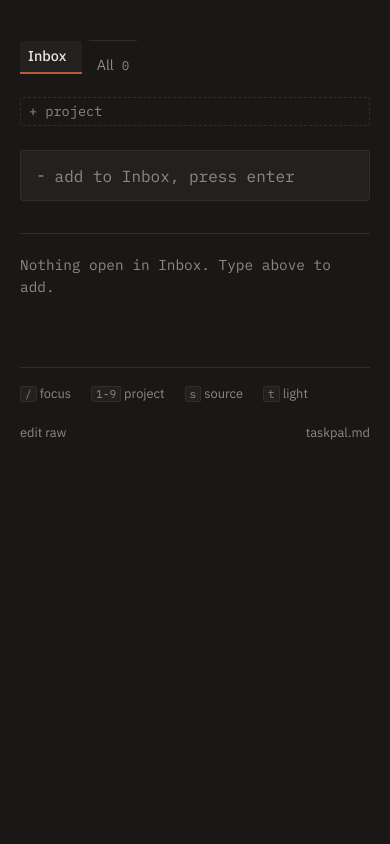
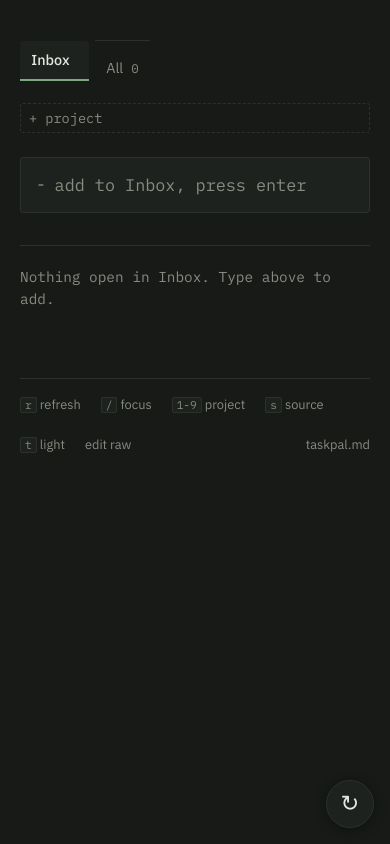
Before and after one commit to blakdav/taskpal, a Flask app: page / in a window 390 px wide. Run offline with Flask 3, Linux system fonts and the light colour scheme.

Commit message:
Update index.html

```diff
--- a/templates/index.html
+++ b/templates/index.html
@@ -2,7 +2,10 @@
 <html lang="en">
 <head>
 <meta charset="utf-8">
-<meta name="viewport" content="width=device-width, initial-scale=1">
+<meta name="viewport" content="width=device-width, initial-scale=1, viewport-fit=cover">
+<meta name="apple-mobile-web-app-capable" content="yes">
+<meta name="apple-mobile-web-app-title" content="taskpal">
+<meta name="apple-mobile-web-app-status-bar-style" content="black-translucent">
 <title>taskpal</title>
 <script>
   try {
@@ -18,24 +21,24 @@
 <style>
   /* Dark is the default. Light is opt-in via [data-theme="light"]. */
   :root {
-    --paper:   #1A1817;
-    --surface: #232120;
-    --ink:     #E8E4E0;
-    --muted:   #8E8884;
-    --accent:  #B85C38;
-    --on-accent: #1A120E;
-    --rule:    #302D2B;
+    --paper:   #171A17;
+    --surface: #1E221E;
+    --ink:     #E4E6DF;
+    --muted:   #878C81;
+    --accent:  #7DA882;
+    --on-accent: #14170F;
+    --rule:    #2C312C;
     --sans: "IBM Plex Sans", ui-sans-serif, system-ui, sans-serif;
     --mono: "IBM Plex Mono", ui-monospace, "SF Mono", Menlo, monospace;
   }
   :root[data-theme="light"] {
-    --paper:   #F2F0ED;
-    --surface: #FBFAF8;
-    --ink:     #1C1917;
-    --muted:   #78726D;
-    --accent:  #8A3A1E;
-    --on-accent: #FBFAF8;
-    --rule:    #E1DDD8;
+    --paper:   #F0F1EC;
+    --surface: #FAFAF8;
+    --ink:     #191C18;
+    --muted:   #757A70;
+    --accent:  #3D5A45;
+    --on-accent: #FAFAF8;
+    --rule:    #DFE0D8;
   }
 
   * { box-sizing: border-box; }
@@ -346,6 +349,17 @@
     nav .rail::-webkit-scrollbar { display: none; }
     nav .row { flex: none; }
     .ord, .ord-gap { display: none; }
+
+    /* Fingers need more room than a cursor does. */
+    ul.tasks li { padding: 0.7rem 0; gap: 0.85rem; }
+    .box { width: 1.4rem; height: 1.4rem; font-size: 0.95rem; margin-top: 0; }
+    .label { font-size: 1rem; }
+    .kill { padding: 0 0.5rem; font-size: 1.15rem; }
+    select.mover { font-size: 0.85rem; padding: 0.25rem; }
+    .capture input { padding: 1rem 1rem 1rem 2.1rem; font-size: 1.05rem; }
+    .act { padding: 0.4rem 0.9rem; font-size: 0.8rem; }
+    nav a { padding: 0.5rem 0.7rem; }
+    main { padding-bottom: 4rem; }
     nav a {
       flex: none;
       border-left: 0;
@@ -357,6 +371,37 @@
     #newproj { margin-top: 0.5rem; }
     select.mover { opacity: 1; }
     .kill { color: var(--muted); }
+  }
+
+  /* Floating refresh, touch only. Standalone web apps have no pull-to-refresh
+     and no address bar, so without this there's no way to re-check whether a
+     dictated task landed. */
+  .fab { display: none; }
+
+  body.working { cursor: progress; }
+  body.working .shell { opacity: 0.6; transition: opacity 90ms ease; }
+
+  @media (max-width: 40rem) {
+    .fab {
+      display: flex;
+      align-items: center;
+      justify-content: center;
+      position: fixed;
+      right: 1rem;
+      bottom: calc(1rem + env(safe-area-inset-bottom));
+      width: 3rem;
+      height: 3rem;
+      border-radius: 50%;
+      border: 1px solid var(--rule);
+      background: var(--surface);
+      color: var(--ink);
+      font-size: 1.4rem;
+      line-height: 1;
+      cursor: pointer;
+      box-shadow: 0 2px 12px rgba(0,0,0,0.35);
+      z-index: 10;
+    }
+    .fab:active { background: var(--rule); }
   }
 
   @media (prefers-reduced-motion: reduce) { * { transition: none !important; } }
@@ -438,7 +483,7 @@
         <form method="post" action="{{ url_for('move', task_id=t.id) }}">
           <input type="hidden" name="return_to" value="{{ '@' if archive else (active or '*') }}">
           <select class="mover" name="project" aria-label="Move {{ t.text }}"
-                  onchange="this.form.submit()">
+                  onchange="this.form.requestSubmit()">
             <option value="" selected>&rarr;</option>
             {% for p in projects if p.name != t.project %}
             <option value="{{ p.name }}">{{ p.name }}</option>
@@ -488,6 +533,7 @@
 {% endfor %}</pre>
 
     <footer>
+      <button type="button" class="refresh"><kbd>r</kbd> refresh</button>
       <span><kbd>/</kbd> focus</span>
       <span><kbd>1-9</kbd> project</span>
       <button type="button" id="src-toggle"><kbd>s</kbd> source</button>
@@ -497,56 +543,157 @@
     </footer>
   </main>
 
+  <button type="button" class="refresh fab" aria-label="Refresh">&#8635;</button>
 </div>
 
 <script>
-  const input = document.getElementById('add');
-  const root  = document.documentElement;
-  const name  = document.getElementById('theme-name');
-  const meta  = document.getElementById('tc');
+  const root   = document.documentElement;
   const COLORS = { dark: '#171A17', light: '#F0F1EC' };
+
+  const shell   = () => document.querySelector('.shell');
+  const capture = () => document.getElementById('add');
 
   function paintLabel() {
     const isLight = root.dataset.theme === 'light';
-    name.textContent = isLight ? 'dark' : 'light';
-    meta.setAttribute('content', isLight ? COLORS.light : COLORS.dark);
+    const label = document.getElementById('theme-name');
+    if (label) label.textContent = isLight ? 'dark' : 'light';
+    const meta = document.getElementById('tc');
+    if (meta) meta.setAttribute('content', isLight ? COLORS.light : COLORS.dark);
   }
+
   function toggleTheme() {
     const isLight = root.dataset.theme === 'light';
     if (isLight) { delete root.dataset.theme; } else { root.dataset.theme = 'light'; }
     try { localStorage.setItem('taskpal-theme', isLight ? 'dark' : 'light'); } catch (e) {}
     paintLabel();
   }
-  paintLabel();
 
-  document.getElementById('theme-toggle').addEventListener('click', toggleTheme);
-  document.getElementById('src-toggle').addEventListener('click', () => {
-    document.body.classList.toggle('show-source');
+  // --- in-place updates -------------------------------------------------
+  // Checking a box used to reload the page, which threw you back to the top
+  // of a long list. Instead we post in the background and swap the markup,
+  // holding scroll position where it was.
+  let busy = false;
+  let known = null;
+
+  async function swap(url, opts = {}, keepScroll = true) {
+    if (busy) return;
+    busy = true;
+    document.body.classList.add('working');
+    const y = window.scrollY;
+    try {
+      const res  = await fetch(url, { ...opts, headers: { 'X-Taskpal': '1' } });
+      const doc  = new DOMParser().parseFromString(await res.text(), 'text/html');
+      const next = doc.querySelector('.shell');
+      if (!next) { location.reload(); return; }
+
+      shell().replaceWith(next);
+      if (res.url && res.url !== location.href) {
+        history.replaceState(null, '', res.url);
+      }
+      paintLabel();
+      if (keepScroll) window.scrollTo(0, y);
+      fetch('/state', { cache: 'no-store' })
+        .then(r => r.json()).then(d => { known = d.mtime; })
+        .catch(() => {});
+    } catch (e) {
+      location.reload();
+    } finally {
+      busy = false;
+      document.body.classList.remove('working');
+    }
+  }
+
+  const refresh = () => swap(location.href);
+
+  // Delegated, so it survives every swap without rebinding.
+  document.addEventListener('submit', (e) => {
+    const form = e.target;
+    if (!form.matches('form')) return;
+    e.preventDefault();
+
+    const adding = form.classList.contains('capture');
+    swap(form.action, { method: 'POST', body: new FormData(form) })
+      .then(() => { if (adding) capture()?.focus(); });
   });
 
-  const links = Array.from(document.querySelectorAll('nav .rail .row > a'));
+  document.addEventListener('click', (e) => {
+    const t = e.target.closest('#theme-toggle, #src-toggle, .refresh');
+    if (!t) return;
+    if (t.id === 'theme-toggle') toggleTheme();
+    else if (t.id === 'src-toggle') document.body.classList.toggle('show-source');
+    else refresh();
+  });
 
   document.addEventListener('keydown', (e) => {
     if (e.target.matches('input, textarea, select')) return;
     if (e.metaKey || e.ctrlKey || e.altKey) return;
 
-    if (e.key === '/') { e.preventDefault(); input.focus(); }
+    if (e.key === '/') { e.preventDefault(); capture()?.focus(); }
     if (e.key === 's') { document.body.classList.toggle('show-source'); }
     if (e.key === 't') { toggleTheme(); }
+    if (e.key === 'r') { e.preventDefault(); refresh(); }
 
-    // 1 = All, 2..9 = the projects in sidebar order
     if (/^[1-9]$/.test(e.key)) {
+      const links = document.querySelectorAll('nav .rail .row > a');
       const target = links[Number(e.key) - 1];
       if (target) { e.preventDefault(); window.location = target.href; }
     }
   });
 
-  // Coming back to a tab that's been sitting open? Get fresh state.
-  let hidden = false;
+  // Standalone web apps don't reload when you come back to them, so a
+  // dictated task added from the Action Button would otherwise never appear.
+  // iOS fires these inconsistently -- a suspended standalone app is often
+  // restored from a snapshot with no visibilitychange at all. So listen for
+  // three different "you're back" signals and debounce them into one refresh.
+  let lastWake = 0;
+
+  function resumed() {
+    const now = Date.now();
+    if (now - lastWake < 1200) return;   // the events overlap; fire once
+    lastWake = now;
+    wake();
+    refresh();
+  }
+
   document.addEventListener('visibilitychange', () => {
-    if (document.hidden) { hidden = true; }
-    else if (hidden) { window.location.reload(); }
+    if (document.hidden) sleep();
+    else resumed();
   });
+
+  // bfcache restore -- the usual path back into a standalone web app
+  window.addEventListener('pageshow', (e) => { if (e.persisted) resumed(); });
+
+  // last resort, and the one that actually fires on older iOS
+  window.addEventListener('focus', resumed);
+
+  // --- poll for changes made elsewhere --------------------------------
+  // The page can't know when you dictate something -- the Shortcut talks to
+  // the server, not to this tab. So ask the server whether the file moved.
+  // Only the mtime comes back; markup is fetched only when it actually has.
+  let timer = null;
+
+  async function tick() {
+    if (document.hidden || busy) return;
+
+    // Never yank the page out from under a half-typed task.
+    const box = capture();
+    if (box && (box.value.trim() || document.activeElement === box)) return;
+
+    try {
+      const res = await fetch('/state', { cache: 'no-store' });
+      const { mtime } = await res.json();
+      if (known === null) { known = mtime; return; }
+      if (mtime !== known) { known = mtime; await swap(location.href); }
+    } catch (e) { /* offline or asleep -- try again next tick */ }
+  }
+
+  function wake() { if (!timer) timer = setInterval(tick, 5000); }
+  function sleep() { clearInterval(timer); timer = null; }
+
+  wake();
+  tick();
+
+  paintLabel();
 </script>
 </body>
 </html>
```
